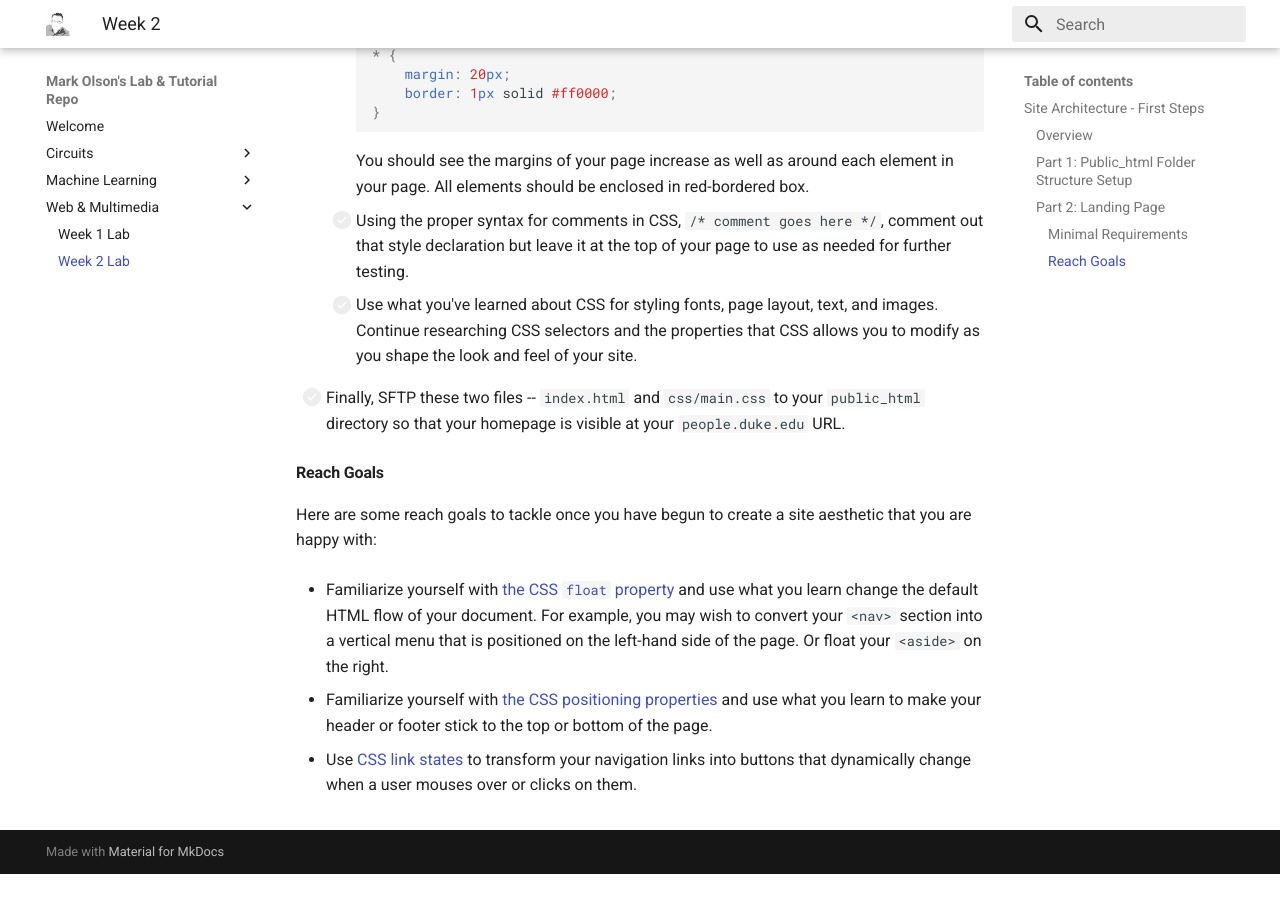
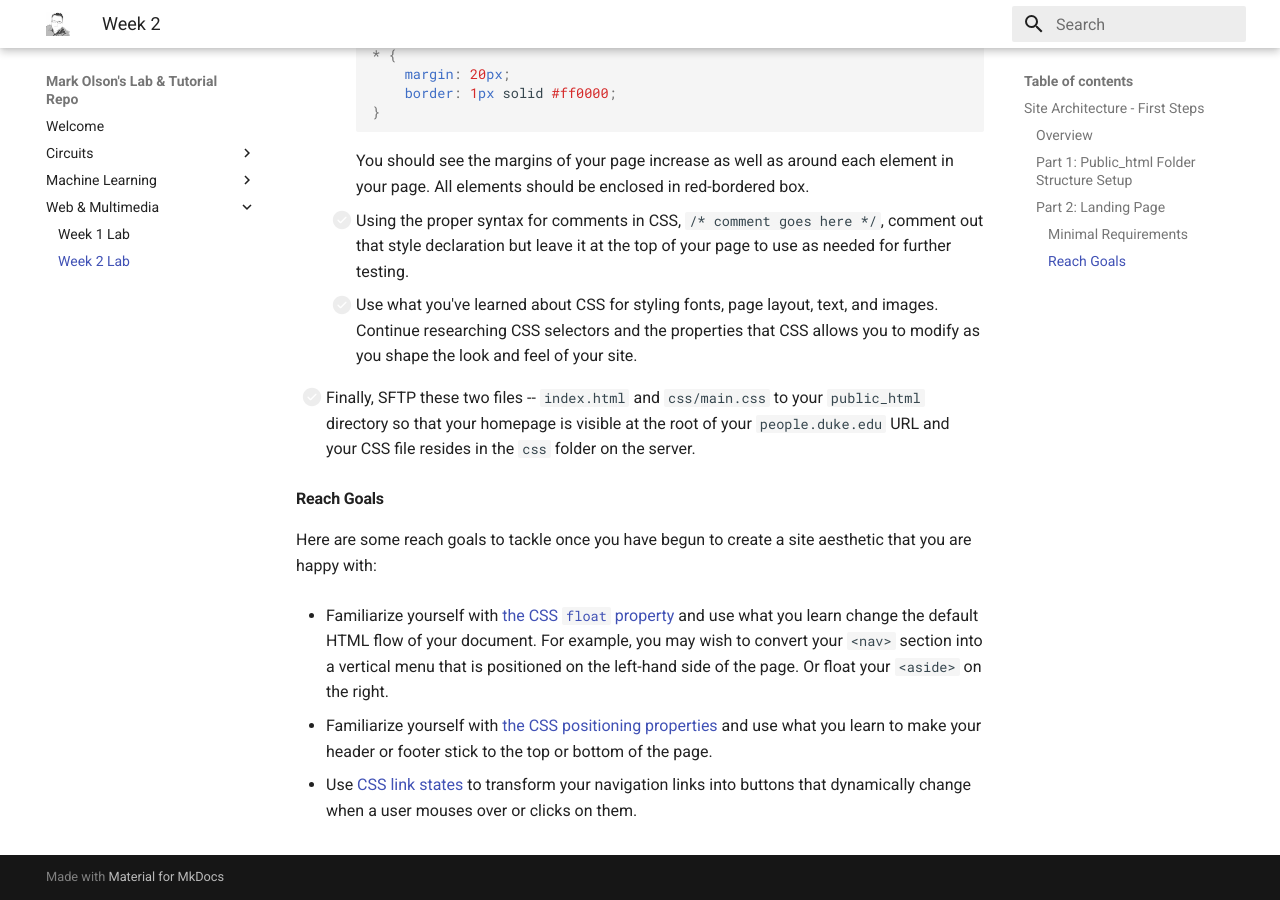
Before and after one commit to mjvo/tutorials, an MkDocs documentation site: the page built from docs/web-multimedia/week2/index.md, in a window 1280 px wide and 900 px high, scrolled down 4775 px. Built offline with MkDocs 1.6.1 and Material for MkDocs 9.7.7, drawn with Linux system fonts in a browser that asks for light colours; before the commit the page ends 5649 px from its top, so only the background shows below that.

Commit message:
Clarifying SFTP -->  css/main.css is a folder designation

```diff
--- a/docs/web-multimedia/week2/index.md
+++ b/docs/web-multimedia/week2/index.md
@@ -162,7 +162,7 @@ Use the following checklist to make sure you meet the minimum requirements to ea
 
     * [ ] Use what you've learned about CSS for styling fonts, page layout, text, and images.  Continue researching CSS selectors and the properties that CSS allows you to modify as you shape the look and feel of your site.
 
-* [ ] Finally, SFTP these two files -- `index.html` and `css/main.css` to your `public_html` directory so that your homepage is visible at your `people.duke.edu` URL.
+* [ ] Finally, SFTP these two files -- `index.html` and `css/main.css` to your `public_html` directory so that your homepage is visible at the root of your `people.duke.edu` URL and your CSS file resides in the `css` folder on the server.
 
 #### Reach Goals
 
```
